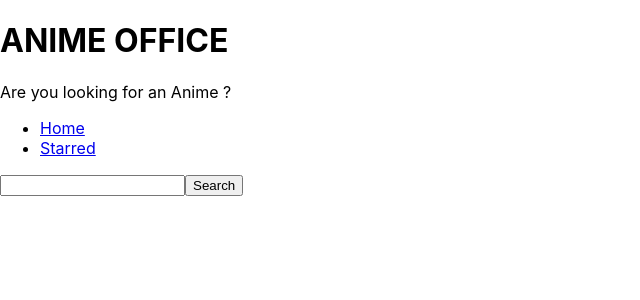
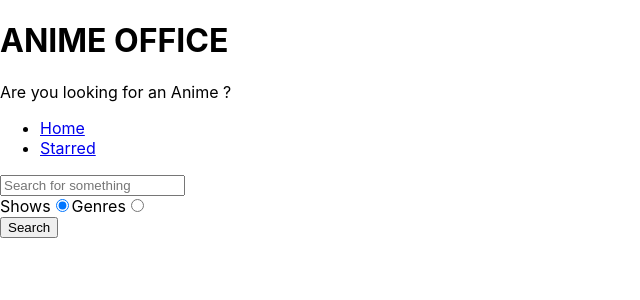
Before and after one commit to Nr-2319/react-box-office, a React (Create React App) app: page / in a window 1280 px wide. Shown: the top 300 px of the page, without its empty margins (0-640 px from the left). Built offline with nearby package versions, Linux system fonts and the light colour scheme; the HTML template or start-up script is replaced by a standard one.

Commit message:
Created card and grid

```diff
--- /dev/null
+++ b/src/components/genre/GenreCard.js
@@ -0,0 +1,31 @@
+import React from 'react';
+import { Link } from 'react-router-dom';
+
+const GenreCard = ({ id, image, name, synopsis, status }) => {
+    const synopsisAsText = synopsis
+        ? `${synopsis
+              .split(' ')
+              .slice(0, 15)
+              .join(' ')
+              .replace(/<.+?>/g, '')}...`
+        : 'No Description Available';
+
+    return (
+        <div>
+            <div>
+                <img src={image} alt="show" />
+            </div>
+
+            <h1>{name}</h1>
+            <p>{synopsisAsText}</p>
+            <p>{status}</p>
+
+            <div>
+                <Link to={`/show/${id}`}>Read more</Link>
+                <button type="button">Wishlist</button>
+            </div>
+        </div>
+    );
+};
+
+export default GenreCard;
--- /dev/null
+++ b/src/components/genre/GenreGrid.js
@@ -0,0 +1,24 @@
+/* eslint-disable no-underscore-dangle */
+/* eslint-disable no-console */
+import React from 'react';
+import GenreCard from './GenreCard';
+import IMAGE_NOT_FOUND from '../../images/not-found.png';
+
+const GenreGrid = ({ data }) => {
+    return (
+        <div>
+            {data.map(item => (
+                <GenreCard
+                    key={item._id}
+                    id={item._id}
+                    name={item.title}
+                    image={item.image ? item.image : IMAGE_NOT_FOUND}
+                    synopsis={item.synopsis}
+                    status={item.status}
+                />
+            ))}
+        </div>
+    );
+};
+
+export default GenreGrid;
--- /dev/null
+++ b/src/components/show/ShowCard.js
@@ -0,0 +1,36 @@
+/* eslint-disable no-console */
+import React from 'react';
+import { Link } from 'react-router-dom';
+
+const ShowCard = ({ id, image, name, synopsis, status, genresIncluded }) => {
+    const synopsisAsText = synopsis
+        ? `${synopsis
+              .split(' ')
+              .slice(0, 15)
+              .join(' ')
+              .replace(/<.+?>/g, '')}...`
+        : 'No Description Available';
+
+    return (
+        <div>
+            <div>
+                <img src={image} alt="show" />
+            </div>
+
+            <h1>{name}</h1>
+            <p>{synopsisAsText}</p>
+            <p>{status}</p>
+            <div>
+                {genresIncluded.map(element => (
+                    <i>{element}&ensp;</i>
+                ))}
+            </div>
+            <div>
+                <Link to={`/show/${id}`}>Read more</Link>
+                <button type="button">Wishlist</button>
+            </div>
+        </div>
+    );
+};
+
+export default ShowCard;
--- /dev/null
+++ b/src/components/show/ShowGrid.js
@@ -0,0 +1,25 @@
+/* eslint-disable no-underscore-dangle */
+/* eslint-disable no-console */
+import React from 'react';
+import ShowCard from './ShowCard';
+import IMAGE_NOT_FOUND from '../../images/not-found.png';
+
+const ShowGrid = ({ data }) => {
+    return (
+        <div>
+            {data.map(item => (
+                <ShowCard
+                    key={item._id}
+                    id={item._id}
+                    name={item.title}
+                    image={item.image ? item.image : IMAGE_NOT_FOUND}
+                    synopsis={item.synopsis}
+                    status={item.status}
+                    genresIncluded={item.genres}
+                />
+            ))}
+        </div>
+    );
+};
+
+export default ShowGrid;
--- a/src/pages/Home.js
+++ b/src/pages/Home.js
@@ -1,19 +1,25 @@
+/* eslint-disable import/no-named-as-default */
 /* eslint-disable no-underscore-dangle */
 /* eslint-disable no-console */
 import React, { useState } from 'react';
+import GenreGrid from '../components/genre/GenreGrid';
 import MainPageLayout from '../components/MainPageLayout';
+import ShowGrid from '../components/show/ShowGrid';
 import { apiGet } from '../misc/config';
 
 const Home = () => {
     const [input, setInput] = useState('');
     const [results, setResults] = useState(null);
+    const [searchOption, setSearchOption] = useState('search');
+
+    const isSearch = searchOption === 'search';
 
     const onInputChange = ev => {
         setInput(ev.target.value);
     };
 
     const onSearch = () => {
-        apiGet(`/anime?page=1&size=10&search=${input}`)
+        apiGet(`/anime?page=1&size=10&${searchOption}=${input}`)
             .then(result => {
                 setResults(result.data);
             })
@@ -26,18 +32,20 @@ const Home = () => {
         }
     };
 
+    const onRadioChange = ev => {
+        setSearchOption(ev.target.value);
+    };
+
     const renderResults = () => {
         if (results && results.length === 0) {
             return <div>No Results</div>;
         }
 
         if (results && results.length > 0) {
-            return (
-                <div>
-                    {results.map(item => (
-                        <div key={item._id}>{item.title}</div>
-                    ))}
-                </div>
+            return isSearch ? (
+                <ShowGrid data={results} />
+            ) : (
+                <GenreGrid data={results} />
             );
         }
 
@@ -48,10 +56,34 @@ const Home = () => {
         <MainPageLayout>
             <input
                 type="text"
+                placeholder="Search for something"
                 onChange={onInputChange}
                 onKeyDown={onKeyDown}
                 value={input}
             />
+            <div>
+                <label htmlFor="shows-search">
+                    Shows
+                    <input
+                        id="shows-search"
+                        type="radio"
+                        value="search"
+                        checked={isSearch}
+                        onChange={onRadioChange}
+                    />
+                </label>
+                <label htmlFor="Genre-search">
+                    Genres
+                    <input
+                        id="Genre-search"
+                        type="radio"
+                        value="genres"
+                        checked={!isSearch}
+                        onChange={onRadioChange}
+                    />
+                </label>
+            </div>
+
             <button type="button" onClick={onSearch}>
                 Search
             </button>
```
Also changed, not shown: src/images/not-found.png (added).
